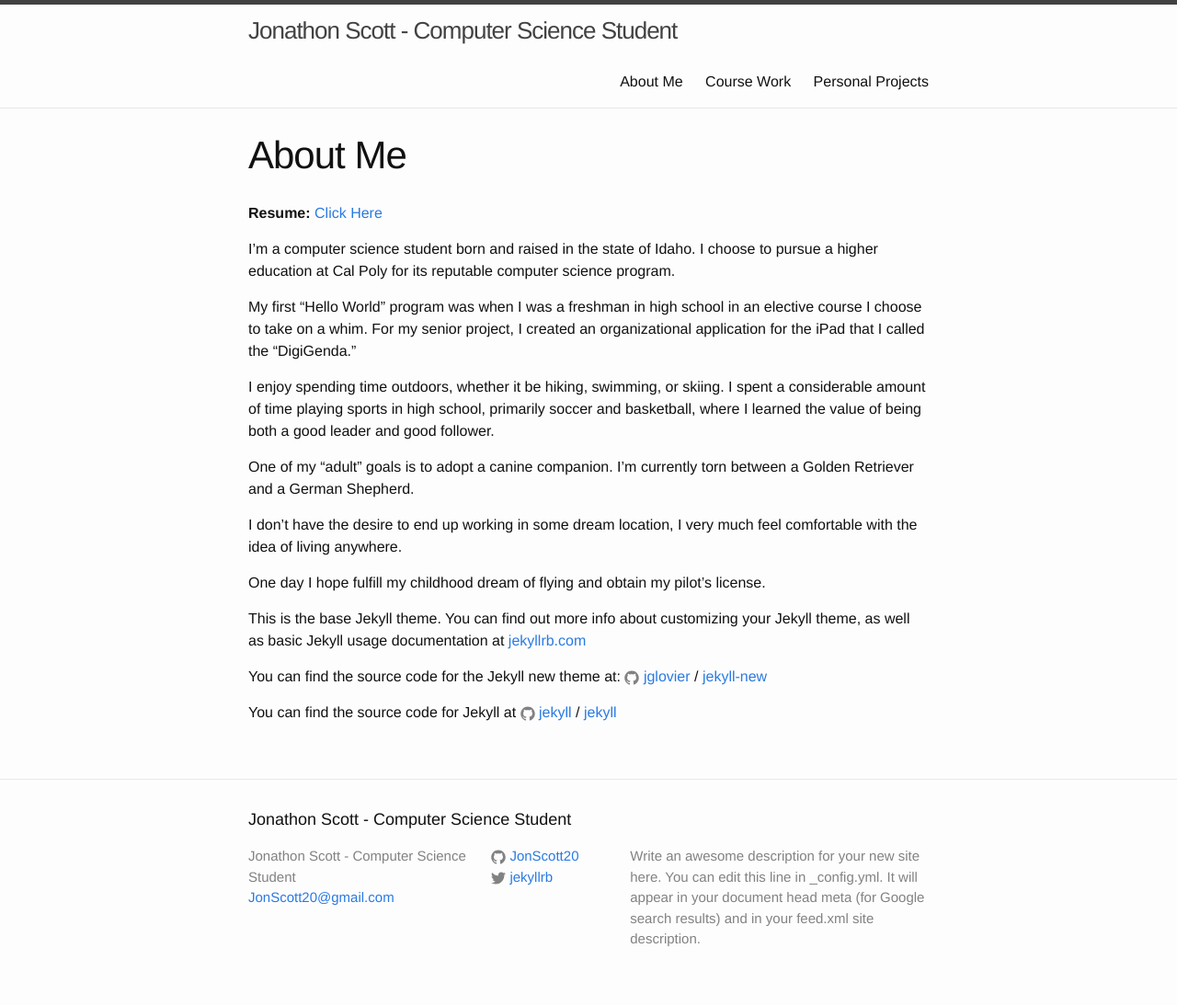
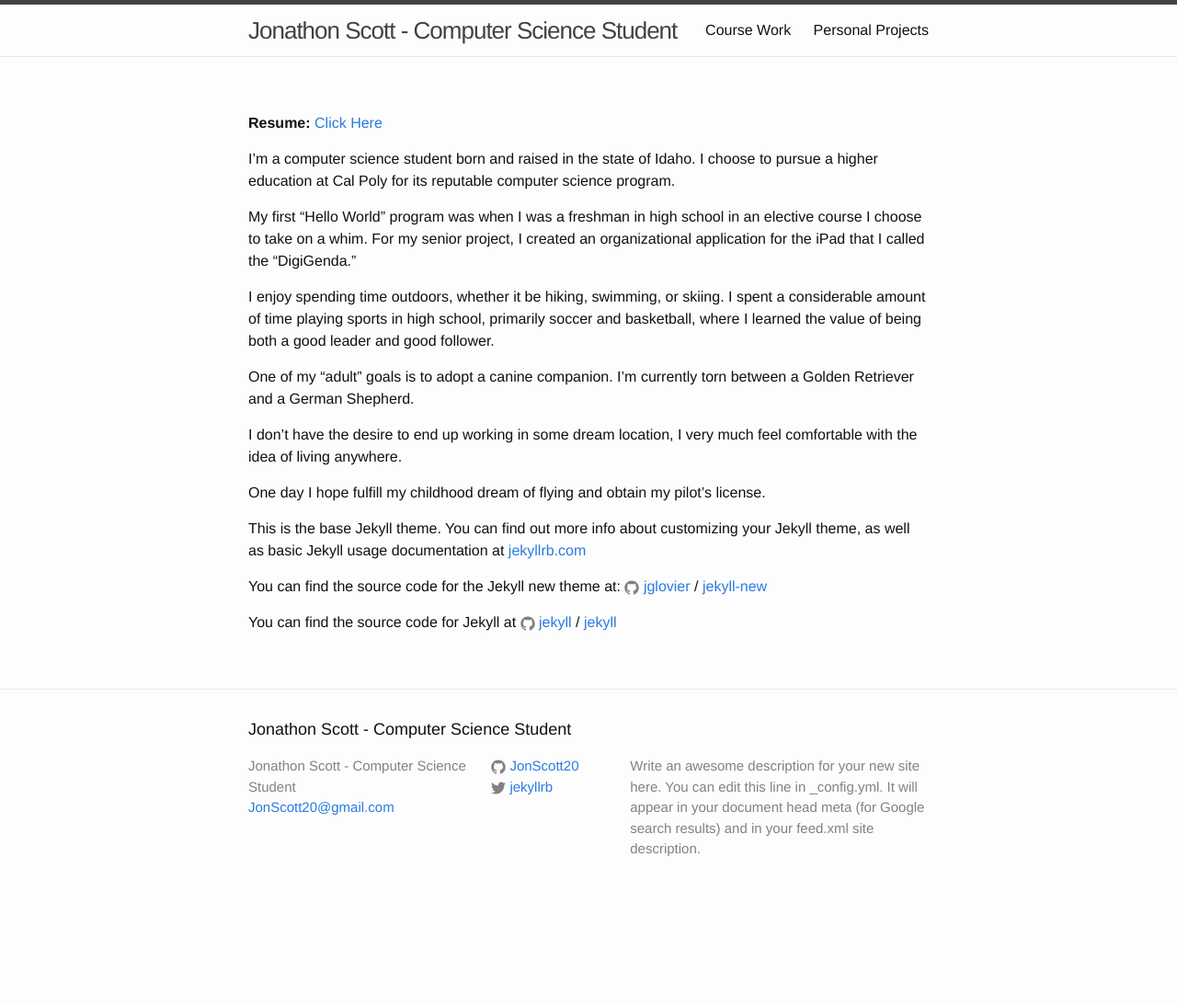
Before and after one commit to JonScott20/JonScott20.github.io, a Jekyll site: the page built from about.md, in a window 1280 px wide. Shown: the whole page at 92% size. Built offline with Jekyll 4.4.1, drawn with Linux system fonts in a browser that asks for light colours; after the commit the page ends 995 px from its top, so only the background shows below that.

Commit message:
Update about.md

```diff
--- a/about.md
+++ b/about.md
@@ -1,6 +1,5 @@
 ---
 layout: page
-title: About Me
 ---
 
 **Resume:**
```
